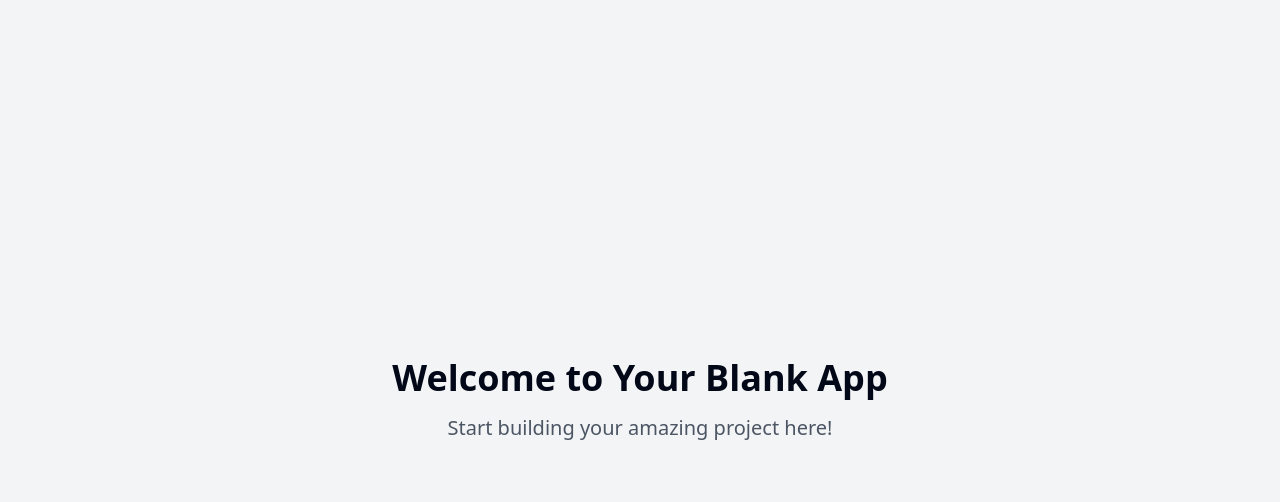
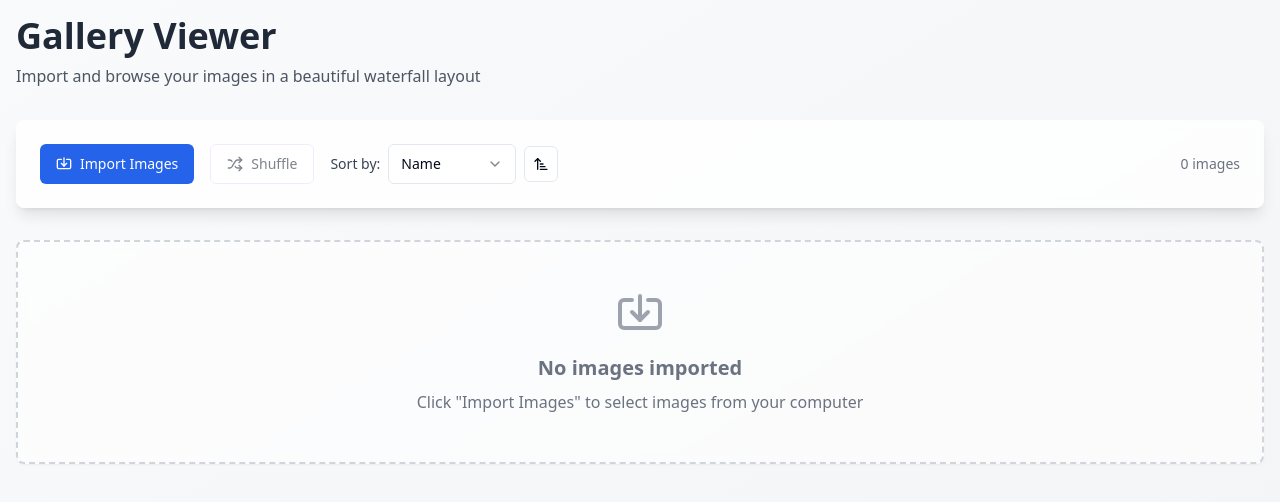
Before and after one commit to mirzapolat/image-gallery, a React (Vite) app: page / in a window 1280 px wide. Shown: the top 502 px of the page. Built offline with nearby package versions, Linux system fonts and the light colour scheme.

Commit message:
Add gallery viewer app
Implement a web app for viewing images in a waterfall grid, with import, shuffle, and sort features.

```diff
--- a/index.html
+++ b/index.html
@@ -1,14 +1,15 @@
+
 <!DOCTYPE html>
 <html lang="en">
   <head>
     <meta charset="UTF-8" />
     <meta name="viewport" content="width=device-width, initial-scale=1.0" />
-    <title>cascading-image-stream</title>
-    <meta name="description" content="Lovable Generated Project" />
+    <title>Gallery Viewer - Beautiful Image Gallery</title>
+    <meta name="description" content="A beautiful waterfall gallery viewer for browsing your images" />
     <meta name="author" content="Lovable" />
 
-    <meta property="og:title" content="cascading-image-stream" />
-    <meta property="og:description" content="Lovable Generated Project" />
+    <meta property="og:title" content="Gallery Viewer - Beautiful Image Gallery" />
+    <meta property="og:description" content="A beautiful waterfall gallery viewer for browsing your images" />
     <meta property="og:type" content="website" />
     <meta property="og:image" content="https://lovable.dev/opengraph-image-p98pqg.png" />
 
--- a/src/pages/Index.tsx
+++ b/src/pages/Index.tsx
@@ -1,11 +1,228 @@
-// Update this page (the content is just a fallback if you fail to update the page)
+
+import React, { useState, useRef, useCallback, useMemo } from 'react';
+import { Button } from '@/components/ui/button';
+import { Card } from '@/components/ui/card';
+import { Select, SelectContent, SelectItem, SelectTrigger, SelectValue } from '@/components/ui/select';
+import { Shuffle, Import, SortAsc, SortDesc } from 'lucide-react';
+import { useToast } from '@/hooks/use-toast';
+
+interface ImageFile {
+  id: string;
+  file: File;
+  url: string;
+  name: string;
+  size: number;
+  type: string;
+  dateModified: number;
+}
+
+type SortCriteria = 'name' | 'date' | 'size' | 'type';
+type SortOrder = 'asc' | 'desc';
 
 const Index = () => {
+  const [images, setImages] = useState<ImageFile[]>([]);
+  const [sortCriteria, setSortCriteria] = useState<SortCriteria>('name');
+  const [sortOrder, setSortOrder] = useState<SortOrder>('asc');
+  const [isShuffling, setIsShuffling] = useState(false);
+  const fileInputRef = useRef<HTMLInputElement>(null);
+  const { toast } = useToast();
+
+  const handleImportImages = useCallback(() => {
+    if (fileInputRef.current) {
+      fileInputRef.current.click();
+    }
+  }, []);
+
+  const handleFileSelect = useCallback((event: React.ChangeEvent<HTMLInputElement>) => {
+    const files = event.target.files;
+    if (!files) return;
+
+    const imageFiles: ImageFile[] = [];
+
+    Array.from(files).forEach((file) => {
+      if (file.type.startsWith('image/')) {
+        const imageFile: ImageFile = {
+          id: Math.random().toString(36).substr(2, 9),
+          file,
+          url: URL.createObjectURL(file),
+          name: file.name,
+          size: file.size,
+          type: file.type,
+          dateModified: file.lastModified,
+        };
+        imageFiles.push(imageFile);
+      }
+    });
+
+    setImages(prev => [...prev, ...imageFiles]);
+    toast({
+      title: "Images imported",
+      description: `Successfully imported ${imageFiles.length} images`,
+    });
+
+    // Reset the input value to allow re-importing the same files
+    if (fileInputRef.current) {
+      fileInputRef.current.value = '';
+    }
+  }, [toast]);
+
+  const shuffleImages = useCallback(() => {
+    setIsShuffling(true);
+    setTimeout(() => {
+      setImages(prev => [...prev].sort(() => Math.random() - 0.5));
+      setIsShuffling(false);
+      toast({
+        title: "Images shuffled",
+        description: "Gallery order has been randomized",
+      });
+    }, 300);
+  }, [toast]);
+
+  const sortedImages = useMemo(() => {
+    const sorted = [...images].sort((a, b) => {
+      let comparison = 0;
+
+      switch (sortCriteria) {
+        case 'name':
+          comparison = a.name.localeCompare(b.name);
+          break;
+        case 'date':
+          comparison = a.dateModified - b.dateModified;
+          break;
+        case 'size':
+          comparison = a.size - b.size;
+          break;
+        case 'type':
+          comparison = a.type.localeCompare(b.type);
+          break;
+      }
+
+      return sortOrder === 'asc' ? comparison : -comparison;
+    });
+
+    return sorted;
+  }, [images, sortCriteria, sortOrder]);
+
+  const toggleSortOrder = () => {
+    setSortOrder(prev => prev === 'asc' ? 'desc' : 'asc');
+  };
+
+  const formatFileSize = (bytes: number) => {
+    if (bytes === 0) return '0 Bytes';
+    const k = 1024;
+    const sizes = ['Bytes', 'KB', 'MB', 'GB'];
+    const i = Math.floor(Math.log(bytes) / Math.log(k));
+    return parseFloat((bytes / Math.pow(k, i)).toFixed(2)) + ' ' + sizes[i];
+  };
+
   return (
-    <div className="min-h-screen flex items-center justify-center bg-gray-100">
-      <div className="text-center">
-        <h1 className="text-4xl font-bold mb-4">Welcome to Your Blank App</h1>
-        <p className="text-xl text-gray-600">Start building your amazing project here!</p>
+    <div className="min-h-screen bg-gradient-to-br from-gray-50 to-gray-100 p-4">
+      <div className="max-w-7xl mx-auto">
+        {/* Header */}
+        <div className="mb-8">
+          <h1 className="text-4xl font-bold text-gray-800 mb-2">Gallery Viewer</h1>
+          <p className="text-gray-600">Import and browse your images in a beautiful waterfall layout</p>
+        </div>
+
+        {/* Controls */}
+        <Card className="p-6 mb-8 bg-white/80 backdrop-blur-sm border-0 shadow-lg">
+          <div className="flex flex-wrap items-center gap-4">
+            <Button
+              onClick={handleImportImages}
+              className="flex items-center gap-2 bg-blue-600 hover:bg-blue-700 text-white"
+            >
+              <Import size={20} />
+              Import Images
+            </Button>
+
+            <Button
+              onClick={shuffleImages}
+              disabled={images.length === 0 || isShuffling}
+              variant="outline"
+              className="flex items-center gap-2 border-purple-200 hover:border-purple-300 hover:bg-purple-50"
+            >
+              <Shuffle size={20} className={isShuffling ? 'animate-spin' : ''} />
+              Shuffle
+            </Button>
+
+            <div className="flex items-center gap-2">
+              <span className="text-sm font-medium text-gray-700">Sort by:</span>
+              <Select value={sortCriteria} onValueChange={(value: SortCriteria) => setSortCriteria(value)}>
+                <SelectTrigger className="w-32">
+                  <SelectValue />
+                </SelectTrigger>
+                <SelectContent>
+                  <SelectItem value="name">Name</SelectItem>
+                  <SelectItem value="date">Date</SelectItem>
+                  <SelectItem value="size">Size</SelectItem>
+                  <SelectItem value="type">Type</SelectItem>
+                </SelectContent>
+              </Select>
+
+              <Button
+                onClick={toggleSortOrder}
+                variant="outline"
+                size="sm"
+                className="p-2"
+              >
+                {sortOrder === 'asc' ? <SortAsc size={16} /> : <SortDesc size={16} />}
+              </Button>
+            </div>
+
+            <div className="text-sm text-gray-500 ml-auto">
+              {images.length} images
+            </div>
+          </div>
+        </Card>
+
+        {/* Gallery */}
+        {sortedImages.length === 0 ? (
+          <Card className="p-12 text-center bg-white/60 backdrop-blur-sm border-2 border-dashed border-gray-300">
+            <div className="text-gray-500">
+              <Import size={48} className="mx-auto mb-4 text-gray-400" />
+              <h3 className="text-xl font-semibold mb-2">No images imported</h3>
+              <p>Click "Import Images" to select images from your computer</p>
+            </div>
+          </Card>
+        ) : (
+          <div className="columns-1 sm:columns-2 md:columns-3 lg:columns-4 xl:columns-5 gap-4 space-y-4">
+            {sortedImages.map((image, index) => (
+              <Card
+                key={image.id}
+                className={`break-inside-avoid bg-white shadow-md hover:shadow-xl transition-all duration-300 overflow-hidden border-0 ${
+                  isShuffling ? 'animate-pulse' : ''
+                }`}
+                style={{
+                  animationDelay: `${index * 50}ms`
+                }}
+              >
+                <div className="relative group">
+                  <img
+                    src={image.url}
+                    alt={image.name}
+                    className="w-full h-auto object-cover transition-transform duration-300 group-hover:scale-105"
+                    loading="lazy"
+                  />
+                  <div className="absolute inset-0 bg-black/0 group-hover:bg-black/20 transition-all duration-300" />
+                  <div className="absolute bottom-0 left-0 right-0 bg-gradient-to-t from-black/70 to-transparent opacity-0 group-hover:opacity-100 transition-opacity duration-300 p-4">
+                    <p className="text-white text-sm font-medium truncate">{image.name}</p>
+                    <p className="text-white/80 text-xs">{formatFileSize(image.size)}</p>
+                  </div>
+                </div>
+              </Card>
+            ))}
+          </div>
+        )}
+
+        {/* Hidden file input */}
+        <input
+          ref={fileInputRef}
+          type="file"
+          multiple
+          accept="image/*"
+          onChange={handleFileSelect}
+          className="hidden"
+        />
       </div>
     </div>
   );
```
